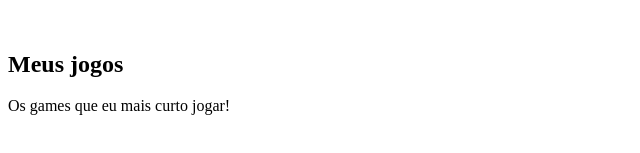
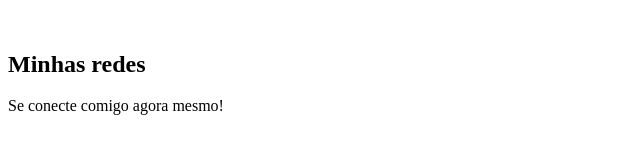
Before and after one commit to daiaanebarbosaf/NLW-eSports, a plain HTML site: page index.html in a window 1280 px wide. Shown: the part 519-672 px from the top of the page, 0-640 px from the left. Drawn offline with Linux system fonts and the light colour scheme.

Commit message:
Update index.html

```diff
--- a/index.html
+++ b/index.html
@@ -37,8 +37,8 @@
 
       <section>
         <div>
-          <h2>Meus jogos</h2>
-          <p>Os games que eu mais curto jogar!</p>
+          <h2>Minhas redes</h2>
+          <p>Se conecte comigo agora mesmo!</p>
           <img src="" alt="">
           <img src="" alt="">
           <img src="" alt="">
```
